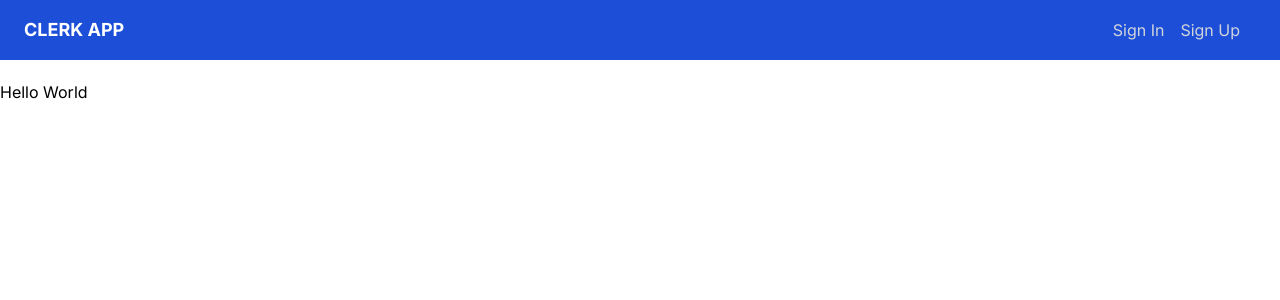
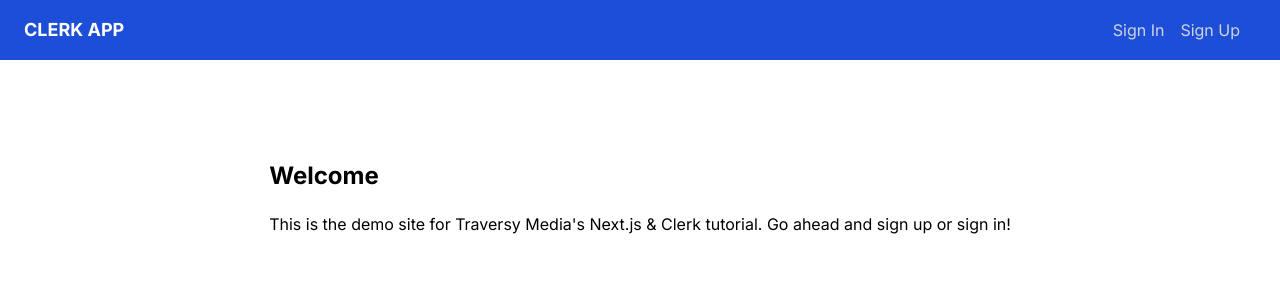
Before and after one commit to MartinCamerino/clerk-app, a Next.js app: page / in a window 1280 px wide. Shown: the top 300 px of the page. Built offline with nearby package versions, Linux system fonts and the light colour scheme.

Commit message:
Layout styling

```diff
--- a/app/components/Header.jsx
+++ b/app/components/Header.jsx
@@ -1,4 +1,5 @@
 import Link from 'next/link';
+import { UserButton } from '@clerk/nextjs';
 
 const Header = ({ username }) => {
   return (
@@ -10,13 +11,16 @@ const Header = ({ username }) => {
           </div>
         </Link>
       </div>
-      <div className='text-white'>
+      <div className='text-white flex items-center'>
         <Link href='sign-in' className='text-gray-300 hover:text-white mr-4'>
           Sign In
         </Link>
         <Link href='sign-up' className='text-gray-300 hover:text-white mr-4'>
           Sign Up
         </Link>
+        <div className='ml-auto'>
+          <UserButton />
+        </div>
       </div>
     </nav>
   );
--- /dev/null
+++ b/app/dashboard/page.jsx
@@ -0,0 +1,10 @@
+const Dashboard = () => {
+  return (
+    <>
+      <h1 className='text-2xl font-bold mb-5'>Dashboard</h1>
+      <p className='mb-5'>Welcome to the dashboard!</p>
+    </>
+  );
+};
+
+export default Dashboard;
--- a/app/layout.jsx
+++ b/app/layout.jsx
@@ -16,7 +16,11 @@ export default function RootLayout({ children }) {
       <html lang='en'>
         <body className={inter.className}>
           <Header />
-          <main className='container'>{children}</main>
+          <main className='container mx-auto'>
+            <div className='flex items-start justify-center min-h-screen'>
+              <div className='mt-20'>{children}</div>
+            </div>
+          </main>
         </body>
       </html>
     </ClerkProvider>
--- a/app/page.jsx
+++ b/app/page.jsx
@@ -1,7 +1,11 @@
 export default function Home() {
   return (
     <>
-      <h1>Hello World</h1>
+      <h1 className='text-2xl font-bold mb-5'>Welcome</h1>
+      <p className='mb-5'>
+        This is the demo site for Traversy Media's Next.js & Clerk tutorial. Go
+        ahead and sign up or sign in!
+      </p>
     </>
   );
 }
--- a/app/sign-in/page.jsx
+++ b/app/sign-in/page.jsx
@@ -2,11 +2,9 @@ import { SignIn } from '@clerk/nextjs';
 
 const SignInPage = () => {
   return (
-    <div className='flex items-start justify-center min-h-screen'>
-      <div className='mt-20'>
-        <SignIn />
-      </div>
-    </div>
+    <>
+      <SignIn />
+    </>
   );
 };
 export default SignInPage;
--- a/app/sign-up/page.jsx
+++ b/app/sign-up/page.jsx
@@ -2,11 +2,9 @@ import { SignUp } from '@clerk/nextjs';
 
 const SignUpPage = () => {
   return (
-    <div className='flex items-start justify-center mim-h-screen'>
-      <div className='mt-20'>
-        <SignUp />
-      </div>
-    </div>
+    <>
+      <SignUp />
+    </>
   );
 };
 export default SignUpPage;
```
Also changed, not shown: 1 other file (tests, documents, lock files or other folders).
